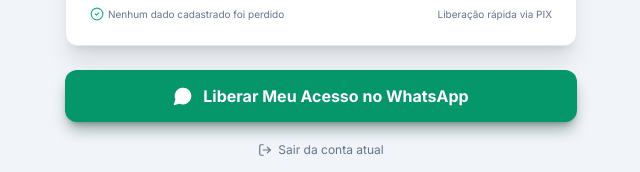
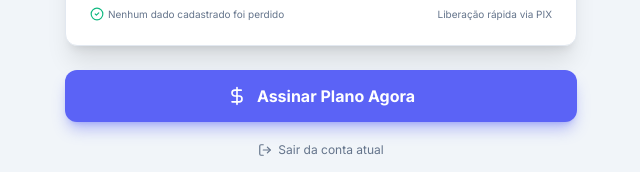
Before and after one commit to RoniCSFerreira/barbearia, a Next.js app: page /trial-expirado in a window 1280 px wide. Shown: the part 539-711 px from the top of the page, without its empty margins (319-959 px from the left). Built offline with nearby package versions, Linux system fonts and the light colour scheme; no server answers.

Commit message:
Adiciona botões de renovação via Cakto no header e na tela de login

```diff
--- a/src/app/actions/auth.ts
+++ b/src/app/actions/auth.ts
@@ -167,7 +167,7 @@ export async function loginBarberAction(formData: FormData): Promise<AuthActionR
 
   if (user.status === 'SUSPENDED') {
     return {
-      error: 'Seu acesso está temporariamente suspenso. Entre em contato pelo WhatsApp com o administrador.',
+      error: 'Seu acesso está temporariamente suspenso. Renove sua assinatura para voltar a acessar o painel.',
     }
   }
 
--- a/src/app/login/page.tsx
+++ b/src/app/login/page.tsx
@@ -10,6 +10,8 @@ import {
   EyeOff,
   ArrowRight,
   Sparkles,
+  DollarSign,
+  MessageCircle,
 } from 'lucide-react'
 import { loginBarberAction } from '@/app/actions/auth'
 
@@ -51,9 +53,33 @@ export default function LoginPage() {
         {/* Card Form */}
         <div className="card p-6 shadow-xl space-y-5 bg-surface/90 backdrop-blur-md">
           {error && (
-            <div className="p-3.5 rounded-xl bg-danger/10 border border-danger/30 text-danger text-xs font-medium flex items-start gap-2 animate-shake">
-              <span className="w-1.5 h-1.5 rounded-full bg-danger flex-shrink-0 mt-1.5" />
-              <span>{error}</span>
+            <div className="space-y-3 animate-shake">
+              <div className="p-3.5 rounded-xl bg-danger/10 border border-danger/30 text-danger text-xs font-medium flex items-start gap-2">
+                <span className="w-1.5 h-1.5 rounded-full bg-danger flex-shrink-0 mt-1.5" />
+                <span>{error}</span>
+              </div>
+              {error.includes('suspenso') && (
+                <div className="flex flex-col sm:flex-row gap-2">
+                  <a
+                    href={process.env.NEXT_PUBLIC_CAKTO_CHECKOUT_URL || '#'}
+                    target="_blank"
+                    rel="noopener noreferrer"
+                    className="flex-1 inline-flex items-center justify-center gap-2 py-2 px-3 rounded-lg bg-accent hover:bg-accent/90 text-white font-bold text-xs transition-colors shadow-sm"
+                  >
+                    <DollarSign className="w-4 h-4" />
+                    Renovar Plano
+                  </a>
+                  <a
+                    href={`https://wa.me/${(process.env.NEXT_PUBLIC_ADMIN_WHATSAPP || '5519996214343').replace(/\D/g, '')}?text=${encodeURIComponent('Olá, minha conta foi suspensa e gostaria de renovar.')}`}
+                    target="_blank"
+                    rel="noopener noreferrer"
+                    className="flex-1 inline-flex items-center justify-center gap-2 py-2 px-3 rounded-lg bg-emerald-600 hover:bg-emerald-500 text-white font-bold text-xs transition-colors shadow-sm"
+                  >
+                    <MessageCircle className="w-4 h-4 fill-current" />
+                    WhatsApp
+                  </a>
+                </div>
+              )}
             </div>
           )}
 
--- a/src/app/trial-expirado/page.tsx
+++ b/src/app/trial-expirado/page.tsx
@@ -15,13 +15,8 @@ import { logoutBarberAction } from '@/app/actions/auth'
 export default async function TrialExpiradoPage() {
   const user = await getCurrentUser()
 
-  // Número do WhatsApp do Administrador (configurável no .env ou fallback)
-  const adminWhatsApp = process.env.NEXT_PUBLIC_ADMIN_WHATSAPP || '5519996214343'
-  const barberName = user?.name ? ` (Barbeiro: ${user.name})` : ''
-  const message = encodeURIComponent(
-    `Olá! Meu período de teste de 3 dias no sistema de barbearia terminou${barberName} e gostaria de assinar o plano para liberar meu acesso.`
-  )
-  const whatsappUrl = `https://wa.me/${adminWhatsApp.replace(/\D/g, '')}?text=${message}`
+  // URL de Checkout da Cakto (configure no seu .env)
+  const checkoutUrl = process.env.NEXT_PUBLIC_CAKTO_CHECKOUT_URL || '#'
 
   return (
     <div className="min-h-screen bg-background flex items-center justify-center p-4 selection:bg-accent selection:text-white">
@@ -79,16 +74,16 @@ export default async function TrialExpiradoPage() {
           </div>
         </div>
 
-        {/* Ação Principal: WhatsApp */}
+        {/* Ação Principal: Checkout */}
         <div className="space-y-3">
           <a
-            href={whatsappUrl}
+            href={checkoutUrl}
             target="_blank"
             rel="noopener noreferrer"
-            className="w-full py-3.5 px-6 rounded-xl bg-emerald-600 hover:bg-emerald-500 text-white font-bold text-sm sm:text-base flex items-center justify-center gap-2.5 shadow-lg shadow-emerald-950/40 transition-all duration-200 active:scale-98"
+            className="w-full py-3.5 px-6 rounded-xl bg-accent hover:bg-accent/90 text-white font-bold text-sm sm:text-base flex items-center justify-center gap-2.5 shadow-lg shadow-accent/40 transition-all duration-200 active:scale-98"
           >
-            <MessageCircle className="w-5 h-5 fill-current" />
-            Liberar Meu Acesso no WhatsApp
+            <DollarSign className="w-5 h-5" />
+            Assinar Plano Agora
           </a>
 
           {/* Sair da Conta */}
--- a/src/components/dashboard/DashboardHeader.tsx
+++ b/src/components/dashboard/DashboardHeader.tsx
@@ -275,6 +275,17 @@ export default function DashboardHeader({ user }: DashboardHeaderProps) {
                       </div>
 
                       {waUrl && (
+                        <div className="flex flex-col gap-2 mt-2">
+                          <a
+                            href={process.env.NEXT_PUBLIC_CAKTO_CHECKOUT_URL || '#'}
+                            target="_blank"
+                            rel="noopener noreferrer"
+                            onClick={() => setIsNotifOpen(false)}
+                            className="w-full inline-flex items-center justify-center gap-2 py-2 px-3 rounded-lg bg-accent hover:bg-accent/90 text-white font-bold text-xs transition-colors shadow-sm"
+                          >
+                            <DollarSign className="w-4 h-4" />
+                            <span>Renovar Assinatura Agora</span>
+                          </a>
                           <a
                             href={waUrl}
                             target="_blank"
@@ -283,8 +294,9 @@ export default function DashboardHeader({ user }: DashboardHeaderProps) {
                             className="w-full inline-flex items-center justify-center gap-2 py-2 px-3 rounded-lg bg-emerald-600 hover:bg-emerald-500 text-white font-bold text-xs transition-colors shadow-sm"
                           >
                             <MessageCircle className="w-4 h-4 fill-current" />
-                          <span>Falar no WhatsApp (Renovar)</span>
+                            <span>Falar no WhatsApp</span>
                           </a>
+                        </div>
                       )}
                     </div>
                   ) : (
--- a/src/components/dashboard/TrialBanner.tsx
+++ b/src/components/dashboard/TrialBanner.tsx
@@ -1,7 +1,7 @@
 'use client'
 
 import { useState, useEffect } from 'react'
-import { Sparkles, MessageCircle, X } from 'lucide-react'
+import { Sparkles, DollarSign, X } from 'lucide-react'
 
 interface TrialBannerProps {
   status?: string
@@ -46,11 +46,7 @@ export function TrialBanner({ status, trialEndsAt, barberName }: TrialBannerProp
     return null
   }
 
-  const adminWhatsApp = process.env.NEXT_PUBLIC_ADMIN_WHATSAPP || '5511999999999'
-  const message = encodeURIComponent(
-    `Olá! Sou o barbeiro ${barberName || ''}, estou usando o teste de 3 dias e gostaria de já assinar o plano definitivo.`
-  )
-  const whatsappUrl = `https://wa.me/${adminWhatsApp.replace(/\D/g, '')}?text=${message}`
+  const checkoutUrl = process.env.NEXT_PUBLIC_CAKTO_CHECKOUT_URL || '#'
 
   return (
     <div className="bg-gradient-to-r from-amber-500/15 via-accent/15 to-amber-500/15 border-b border-amber-500/25 px-4 py-2 text-xs">
@@ -65,13 +61,13 @@ export function TrialBanner({ status, trialEndsAt, barberName }: TrialBannerProp
 
         <div className="flex items-center gap-2">
           <a
-            href={whatsappUrl}
+            href={checkoutUrl}
             target="_blank"
             rel="noopener noreferrer"
-            className="inline-flex items-center gap-1.5 px-3 py-1 rounded-lg bg-emerald-600/90 hover:bg-emerald-500 text-white font-bold text-2xs transition-all shadow-sm"
+            className="inline-flex items-center gap-1.5 px-3 py-1 rounded-lg bg-accent/90 hover:bg-accent text-white font-bold text-2xs transition-all shadow-sm"
           >
-            <MessageCircle className="w-3.5 h-3.5 fill-current" />
-            Garantir Plano no WhatsApp
+            <DollarSign className="w-3.5 h-3.5" />
+            Assinar Plano Agora
           </a>
 
           <button
```
Lines whose indentation alone changed are shown as unchanged.
